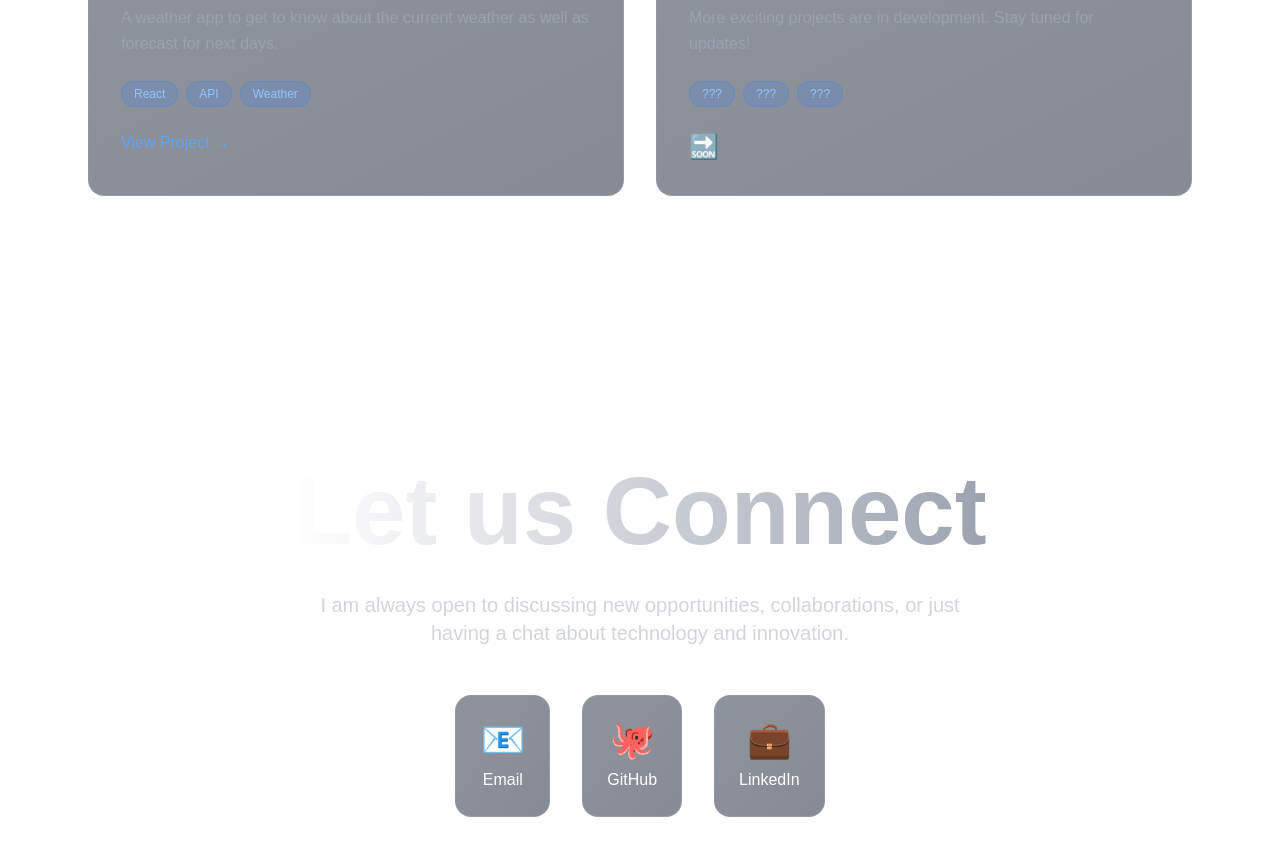
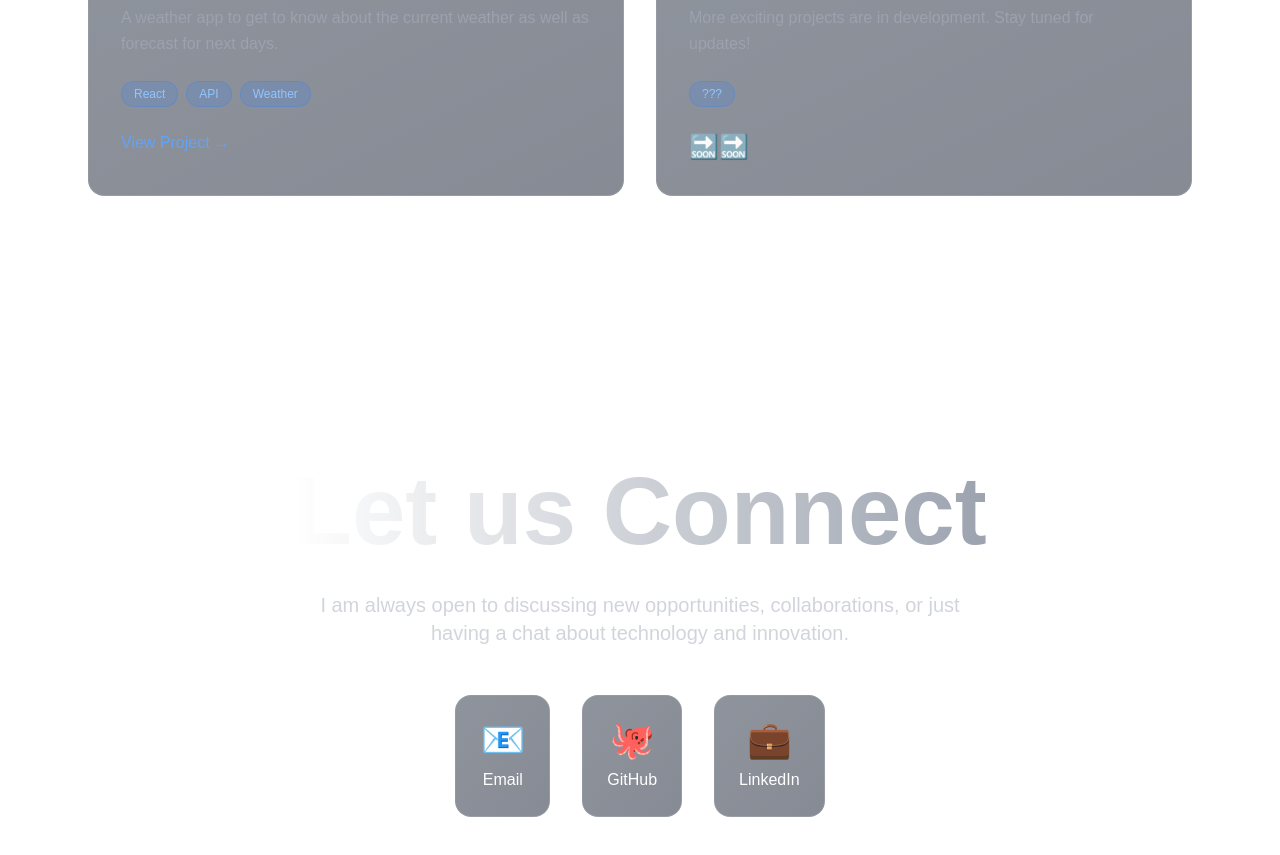
Before and after one commit to sidak005/website, a Next.js app: page / in a window 1280 px wide. Shown: the part 2160-3015 px from the top of the page. Built offline with nearby package versions, Linux system fonts and the light colour scheme.

Commit message:
removed extra ? marks

```diff
--- a/pages/index.js
+++ b/pages/index.js
@@ -350,7 +350,7 @@ export default function Home() {
                   title: "Coming Soon",
                   description: "More exciting projects are in development. Stay tuned for updates!",
                   link: "#",
-                  tech: ["???", "???", "???"]
+                  tech: ["???"]
                 }
               ].map((project, index) => (
                 <motion.div
@@ -398,7 +398,7 @@ export default function Home() {
                         View Project →
                       </motion.a>
                     ) : (
-                      <span className="text-2xl">🔜</span>
+                      <span className="text-2xl">🔜🔜</span>
                     )}
                   </div>
                 </motion.div>
```
